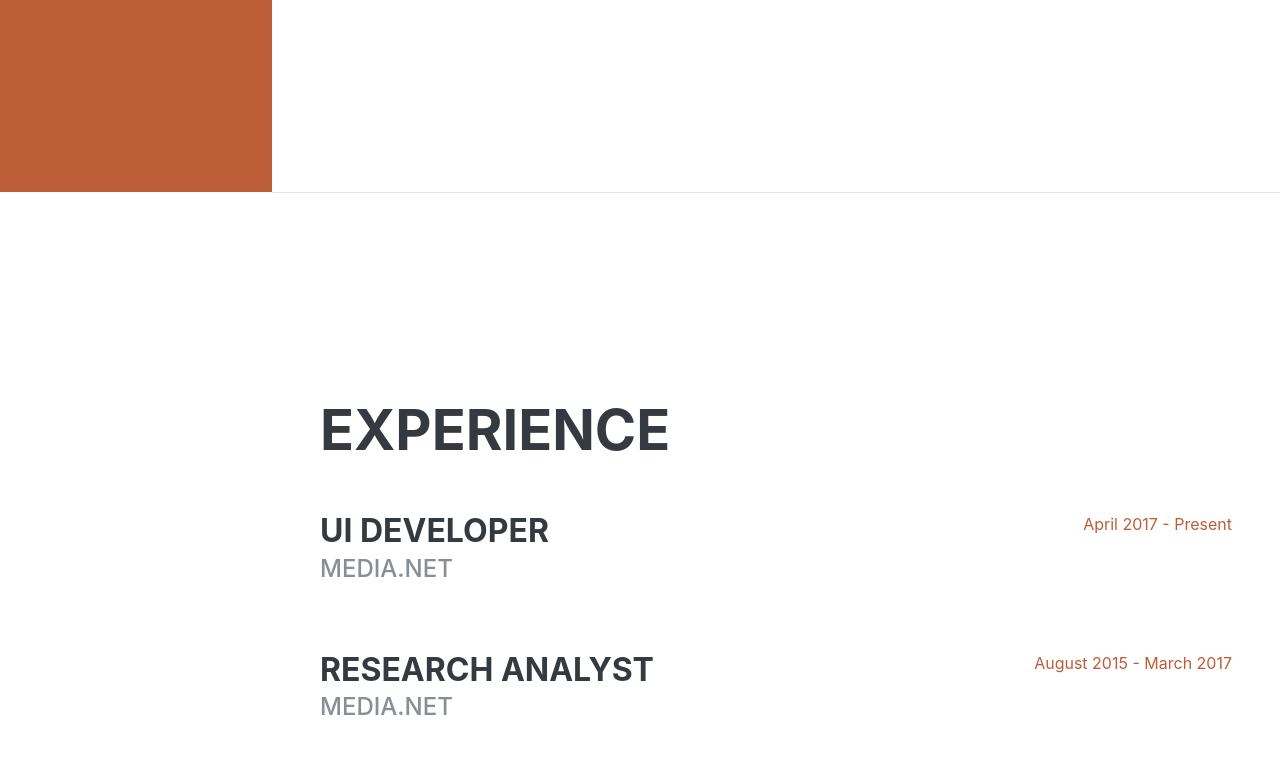
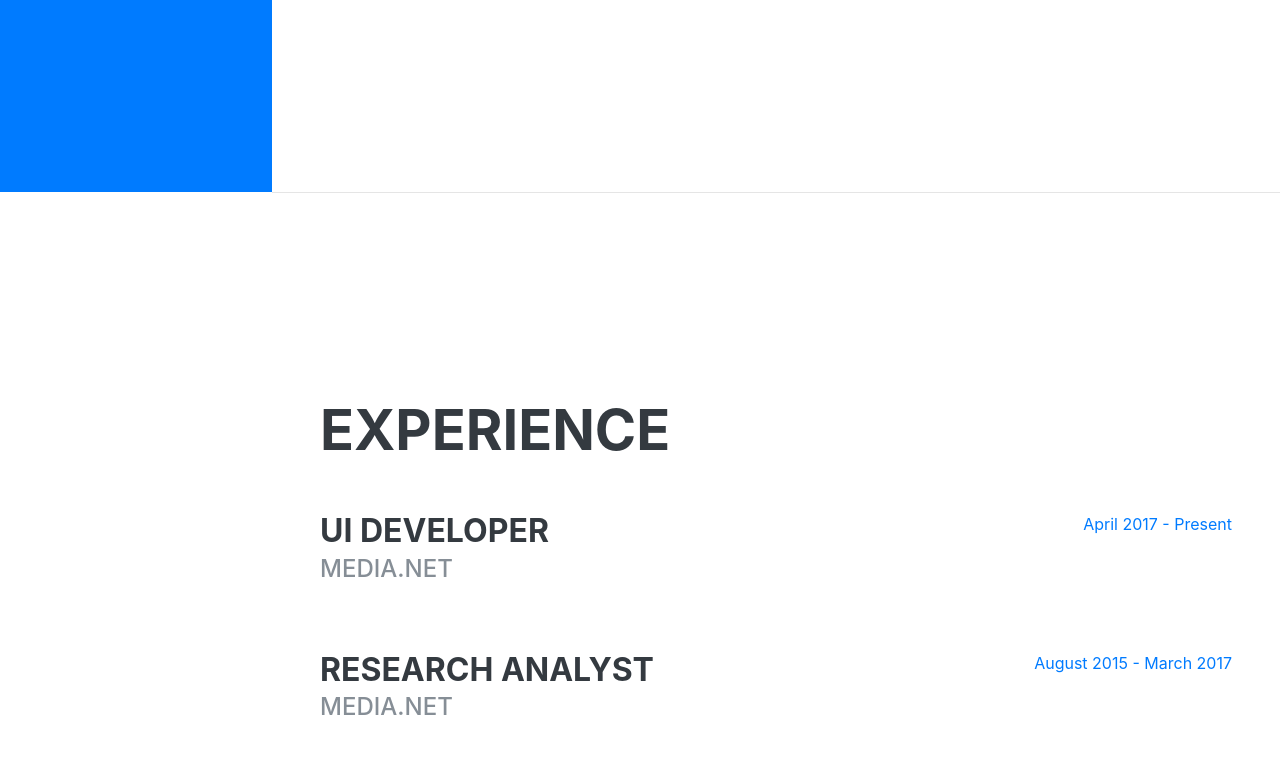
Before and after one commit to unmeshgavade/unmeshgavade.com, a website: page index.html in a window 1280 px wide. Shown: the part 608-1385 px from the top of the page. Drawn offline with Linux system fonts and the light colour scheme; files that its build step writes are made by us from their sources; a web font is replaced by a local one.

Commit message:
added new color template

```diff
--- a/scss/_variables.scss
+++ b/scss/_variables.scss
@@ -25,7 +25,7 @@ $green:   #28a745 !default;
 $teal:    #20c997 !default;
 $cyan:    #17a2b8 !default;
 
-$primary:       $orange !default;
+$primary:       $blue !default;
 $secondary:     $gray-600 !default;
 $success:       $green !default;
 $info:          $cyan !default;
```
Also changed, not shown: package.json (+6 -5 lines), css/resume.css, css/resume.min.css, js/resume.min.js, 1 other file.
